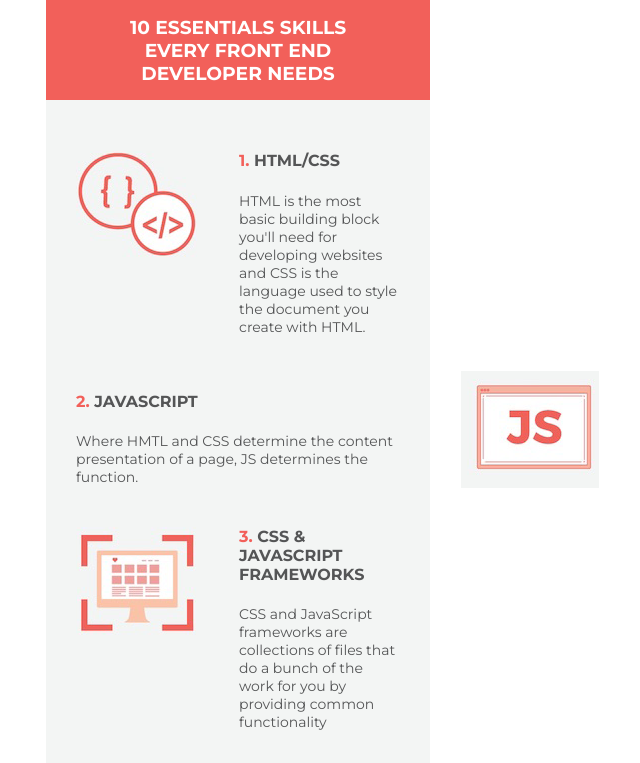
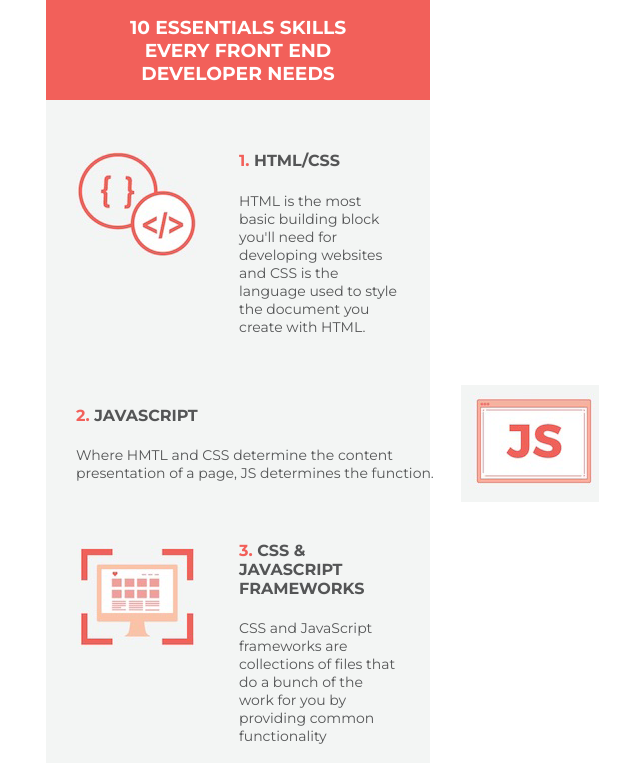
Before and after one commit to mrudula14/htmlcss-practice, a plain HTML site: page index.html in a window 1280 px wide. Shown: the top 763 px of the page, without its empty margins (402-1042 px from the left). Drawn offline with Linux system fonts and the light colour scheme.

Commit message:
clear float

```diff
--- a/main.scss
+++ b/main.scss
@@ -50,6 +50,12 @@ h3{
   }
 
 }
+.content-block:after,
+.content-block:before{
+  display: block;
+  content: "";
+  clear: both;
+}
 .content-block:last-child{
   margin-bottom: 0;
 }
@@ -68,8 +74,8 @@ h3{
 }
 
 .left-content-section{
-  width: 355px;
-  position: absolute;
+  width: 365px;
+  float: left;
 }
 .right-img-section{
   margin-left: 385px;
```
Also changed, not shown: main.css, main.min.css.
